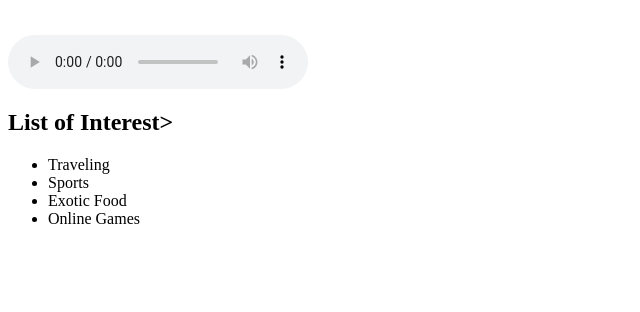
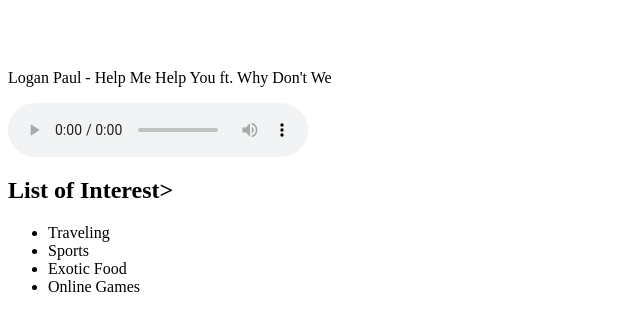
Before and after one commit to Ino4/mc1, a plain HTML site: page index.html in a window 1280 px wide. Shown: the part 883-1195 px from the top of the page, without its empty margins (0-640 px from the left). Before the commit the page ends 1127 px from the top, so only its background shows below. Drawn offline with Linux system fonts and the light colour scheme.

Commit message:
Update index.html

```diff
--- a/index.html
+++ b/index.html
@@ -34,6 +34,8 @@
 		<div id = "Audio">
 		<h2>Favorite Audio</h2>
 		</br>
+		</br>
+		<p>Logan Paul - Help Me Help You ft. Why Don't We </p>
 			<audio controls>
 				<source src="Help Me Help You.mp3" type="audio/mp3">
 			</audio>
```
